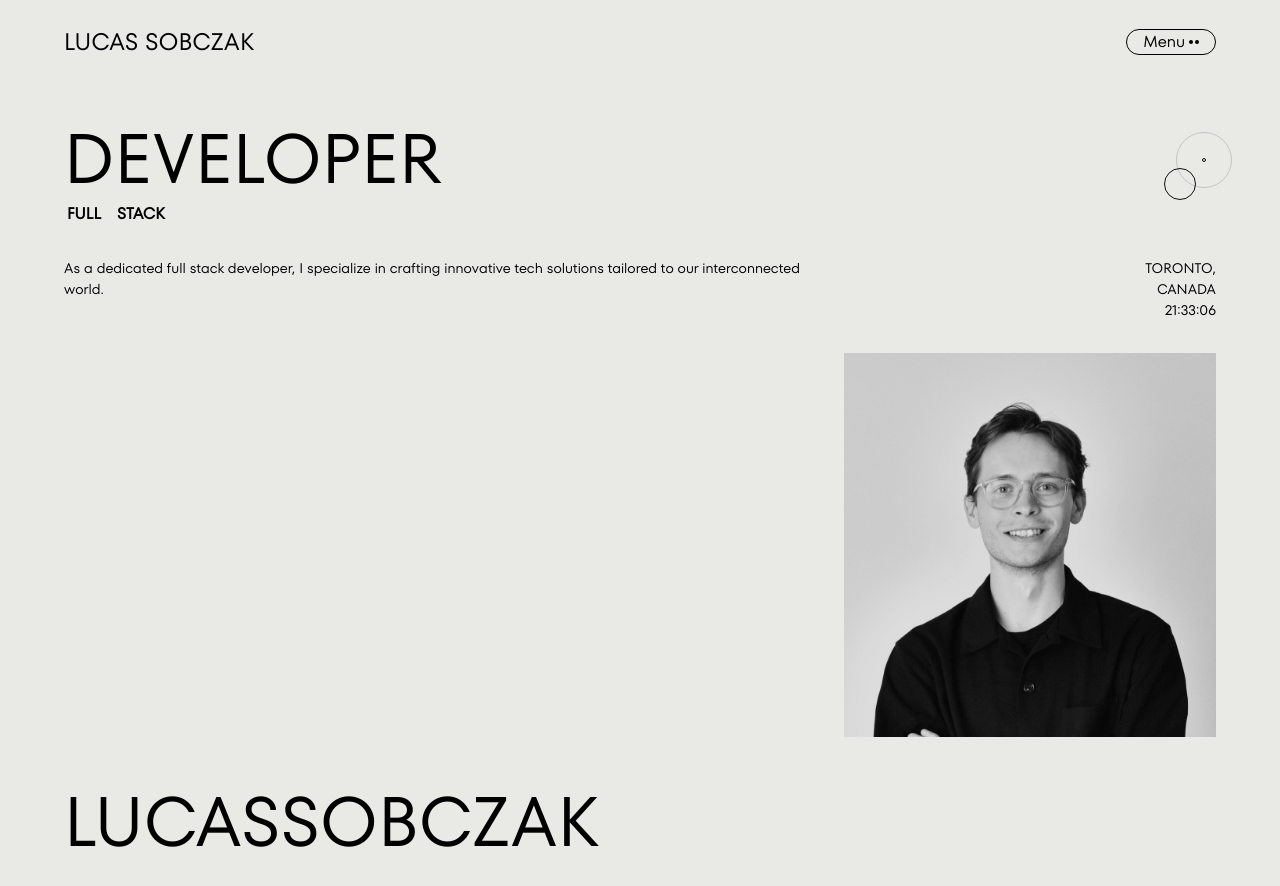
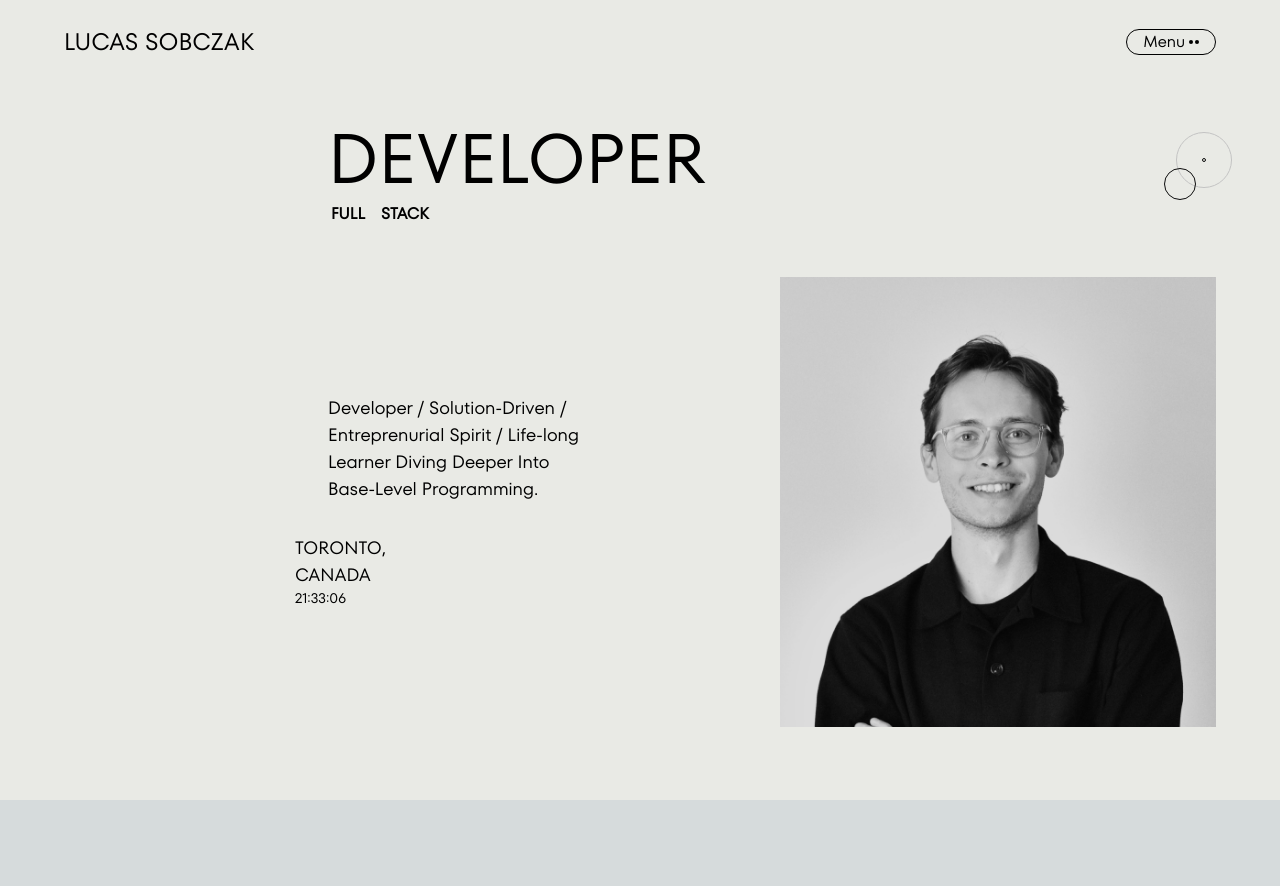
Before and after one commit to SobczakL/landing-page, a Next.js app: page / in a window 1280 px wide. Shown: the top 886 px of the page. After the commit the page ends 800 px from the top, so only its background shows below. Built offline with nearby package versions, Linux system fonts and the light colour scheme.

Commit message:
reworked home in desktop + tablet

```diff
--- a/src/pages/index.tsx
+++ b/src/pages/index.tsx
@@ -8,22 +8,21 @@ import useCurrentTime from '@/utils/useCurrentTime';
 export default function Home() {
     const currentTime = useCurrentTime();
     return (
-        <div className="self-center box-border gap-8 grid grid-rows-[1fr, 2fr, 1fr] grid-cols-3 px-4 md:px-10 lg:px-16 pt-10 pb-24 bg-g1 font-sans text-black h-full">
-            <div className='col-span-2'>
+        <div className="self-center box-border gap-8 grid grid-rows-[1fr, 2fr, 1fr] grid-cols-3 lg:grid-cols-2 lg:gap-x-24 px-4 md:px-10 lg:px-16 pt-10 pb-16 bg-g1 font-sans text-black h-full">
+            <div className='col-span-2 lg:col-span-1 lg:ml-[50%]'>
                 <SecondaryHeader />
             </div>
-            <div className='text-bodySm col-span-2'>
-                <p>As a dedicated full stack developer, I specialize in crafting innovative tech solutions tailored to our interconnected world.</p>
+            <div className='text-bodySm md:text-bodyMd lg:text-bodyLg col-span-2 self-center md:col-span-1 md:row-start-2 md:self-end lg:ml-[50%]'>
+                <p>Developer / Solution-Driven / Entreprenurial Spirit / Life-long Learner Diving Deeper Into Base-Level Programming. </p>
             </div>
-            <div className="flex flex-col justify-between text-black col-span-1 justify-self-end text-right">
-                <p className='w-fit text-bodySm'>TORONTO,<br /> CANADA</p>
-                <p className='w-fit ml-auto text-bodySm'>{currentTime}</p>
+            <div className="flex flex-col justify-between text-black col-span-1 justify-self-end text-right md:row-start-3 md:justify-self-start md:justify-center md:self-start md:text-left lg:justify-self-end lg:mr-[39%]">
+                <p className='w-fit text-bodySm md:text-bodyMd lg:text-bodyLg'>TORONTO,<br /> CANADA</p>
+                <p className='w-fit ml-auto text-bodySm md:ml-0'>{currentTime}</p>
             </div>
-            <div className='col-span-3 md:col-start-2 md:col-span-2 self-center justify-self-center md:justify-self-end md:self-end'>
-                <img className="md:max-h-96 lg:max-h-[]" src='/images/headshot.png' alt='headshot' />
+            <div className='col-span-3 self-center justify-self-center md:col-start-2 md:col-span-2 md:row-span-2 md:justify-self-end md:self-end md:self-center lg:col-start-2 lg:col-span-1 lg:row-start-2'>
+                <img className="md:max-h-96 lg:max-h-[450px]" src='/images/headshot.png' alt='headshot' />
             </div>
             <div className='self-center col-span-3 md:col-span-1'>
-                <PrimaryHeader />
             </div>
         </div >
     )
```
Also changed, not shown: src/components/PrimaryHeader.tsx (line endings or trailing spaces).
